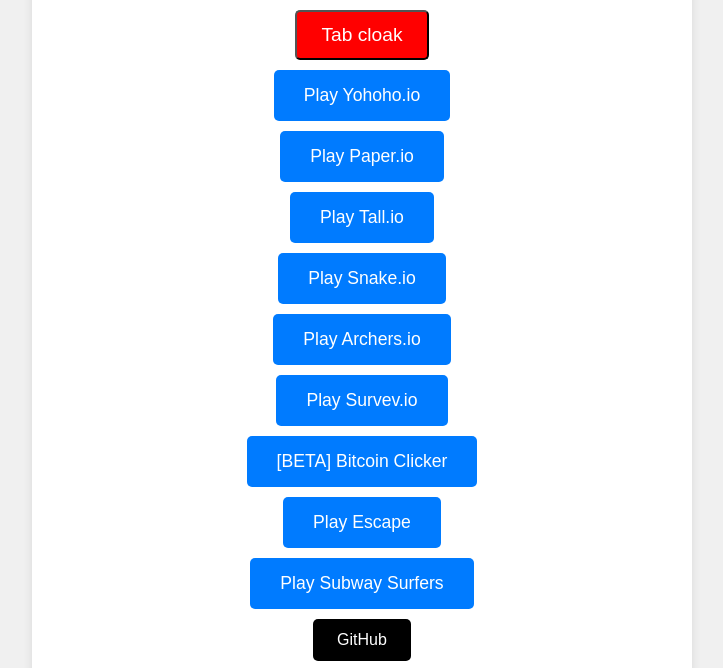
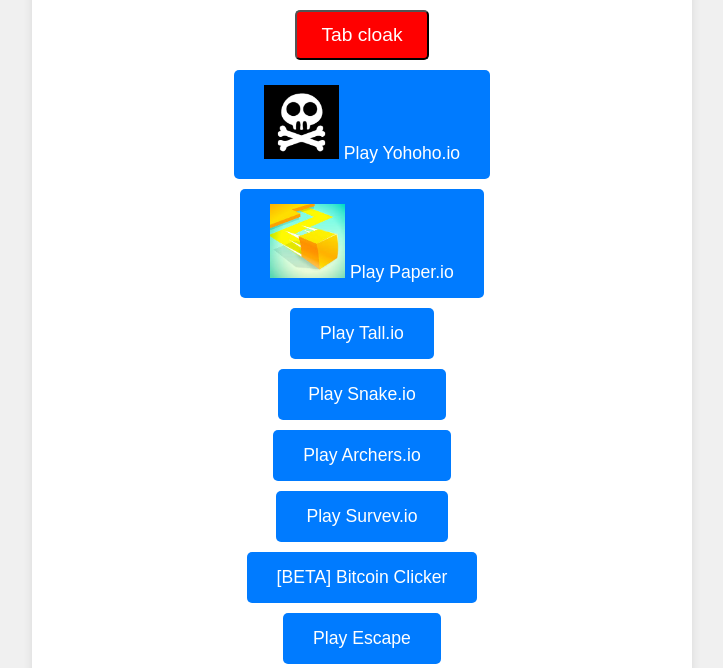
Before and after one commit to coder3527/coder3527.github.io, a plain HTML site: page index.html in a window 1280 px wide. Shown: the part 132-800 px from the top of the page, without its empty margins (278-1001 px from the left). Drawn offline with Linux system fonts and the light colour scheme.

Commit message:
Update index.html

```diff
--- a/index.html
+++ b/index.html
@@ -136,8 +136,8 @@
     <div class="container">
         <h1 class="fly">Online Games</h1>
         <button class="cloak-link" onclick="openCloak()">Tab cloak</button>
-        <a href="/games/yohoho.html" class="game-link">Play Yohoho.io</a>
-        <a href="/games/paperio.html" class="game-link">Play Paper.io</a>
+        <a href="/games/yohoho.html" class="game-link"> <img src="/imgs/IMG_1020.webp" width="75" height="74"> Play Yohoho.io</a>
+        <a href="/games/paperio.html" class="game-link"> <img src="/imgs/IMG_1021.jpeg" width="75" height="74"> Play Paper.io</a>
         <a href="/games/tallio.html" class="game-link">Play Tall.io</a>
         <a href="/games/snakeio.html" class="game-link">Play Snake.io</a>
         <a href="/games/archers.html" class="game-link">Play Archers.io</a>
```
